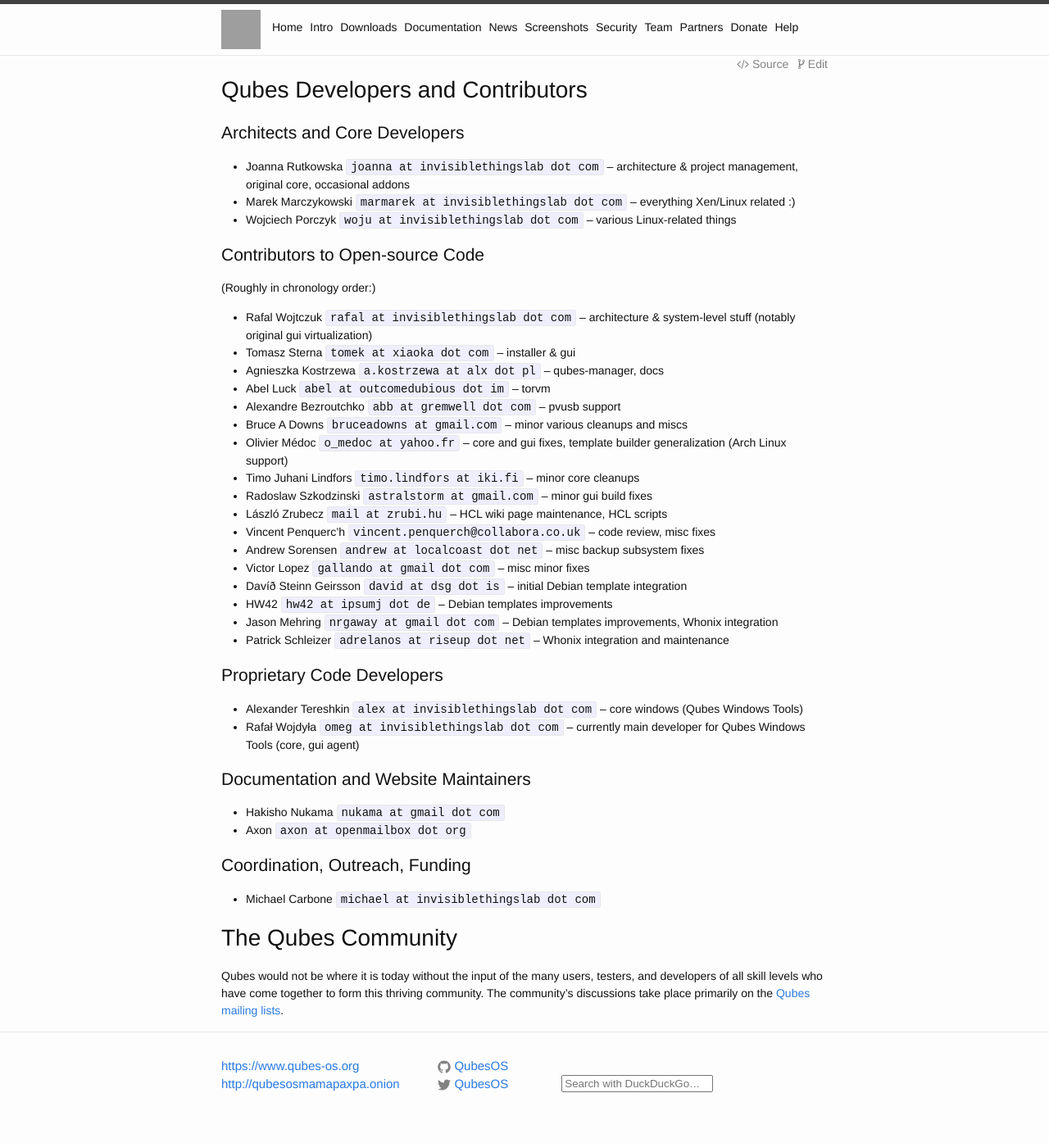
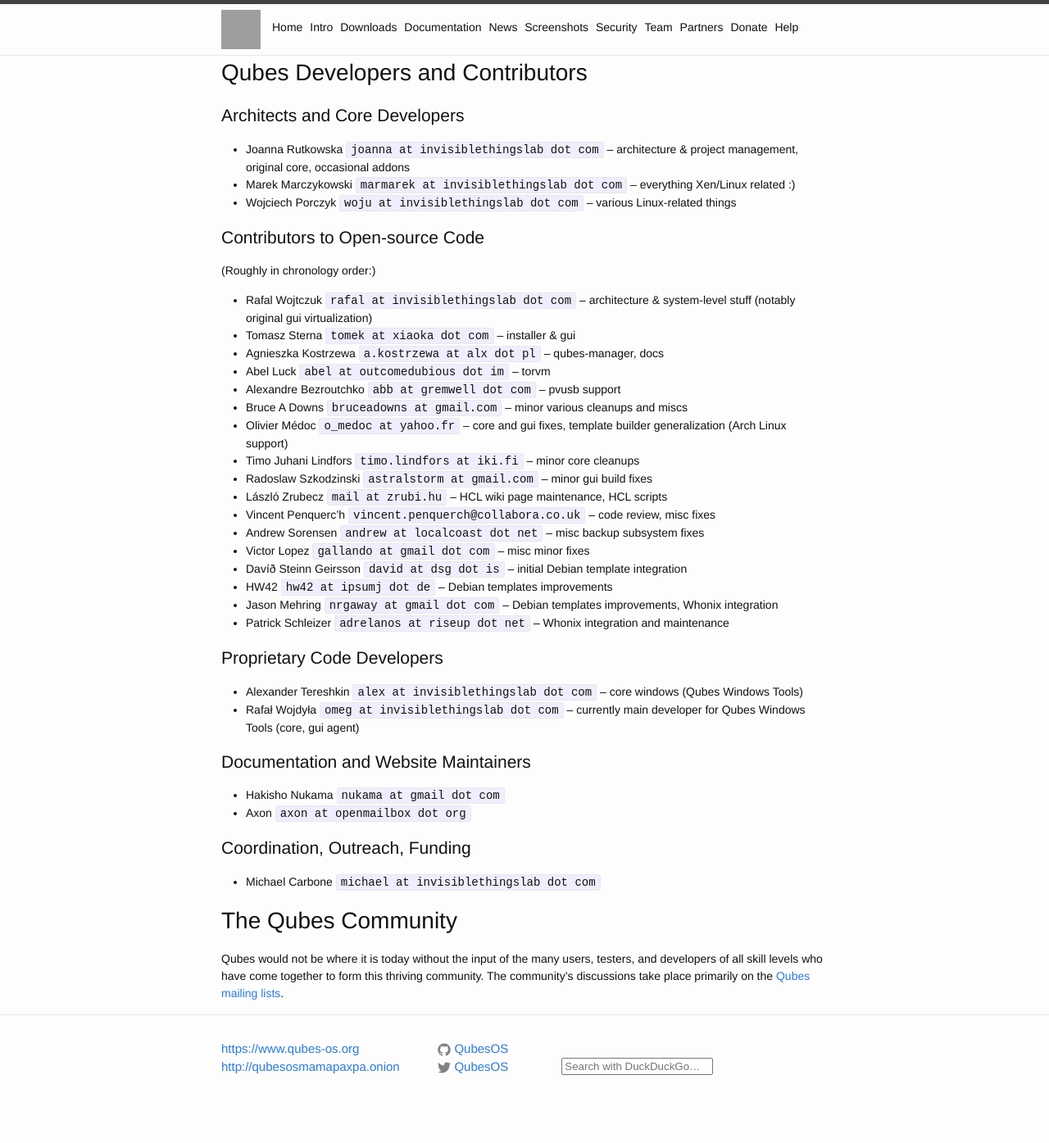
Before and after one commit to QubesOS/qubesos.github.io, a Jekyll site: the page built from pages/team.md, in a window 1280 px wide. Shown: the whole page at 82% size. Built offline with Jekyll 4.4.1, drawn with Linux system fonts in a browser that asks for light colours; after the commit the page ends 1374 px from its top, so only the background shows below that; grey boxes are pictures that could not be loaded.

Commit message:
Fix layouts and hide broken source links

```diff
--- /dev/null
+++ b/_includes/toc.html
@@ -0,0 +1,5 @@
+<div class="toc">
+  <script src="{{ "/js/jquery.min.js" | prepend: site.baseurl }}"></script>
+  <script src="{{ "/js/jquery.toc.js" | prepend: site.baseurl }}"></script>
+  <script>$('.post-content').toc()</script>
+</div>
--- a/_layouts/default.html
+++ b/_layouts/default.html
@@ -5,20 +5,6 @@
       {% include header.html %}
         <div class="wrapper">
           <div class="page-content">
-          <div class="page-source">
-            <a href="{{site.github.repository_url}}/blob/master/{{page.path}}"
-               class="page-source-link"
-               title="View page source"
-               target="_blank">
-              <span class="fa fa-code"></span> Source</a>
-              &nbsp;
-            <a href="{{site.github.repository_url}}/edit/master/{{page.path}}"
-               class="page-source-link"
-               title="Edit this page"
-               target="_blank">
-              <span class="fa fa-code-fork"></span> Edit</a>
-          </div>
-          <br>
           {{ content }}
         </div>
       </div>
```
Also changed, not shown: _layouts/doc.html (+5 -8 lines). Lines whose indentation alone changed are shown as unchanged.
